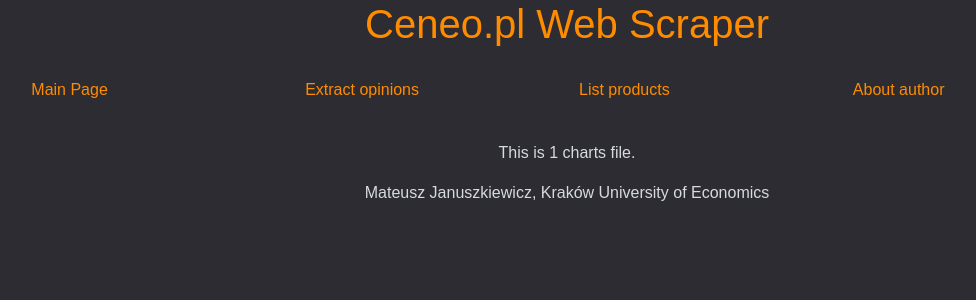
After one commit to Matitojanu/OOPCeneoWebScraperMJ, a Flask app: page /charts/1 in a window 1280 px wide. The commit adds this page. Shown: the top 300 px of the page, without its empty margins (73-1049 px from the left). Run offline with Flask 3, Linux system fonts and the light colour scheme; some libraries are stand-ins or nearby versions.

Commit message:
2024-05-29 MJ

```diff
--- a/app/routes.py
+++ b/app/routes.py
@@ -1,5 +1,6 @@
 from app import app
-from flask import render_template, request, redirect, url_for
+from flask import render_template, request, redirect, url_for, send_file
+import io
 import os
 import json
 import requests
@@ -86,7 +87,29 @@
 @app.route('/product/<product_id>')
 def product(product_id):
     if os.path.exists("app/data/opinions"):
-        with open(f"app/data/opinions/{product_id}.json", "r", encoding="UTF-8") as jf:
-            opinions = json.load(jf)
-        return render_template("product.html", product_id = product_id, opinions = opinions)
-    return redirect(url_for('extract.html'))
+        opinions = pd.read_json(f"app/data/opinions/{product_id}.json")
+        return render_template("product.html", product_id=product_id, opinions = opinions.to_html(classes="table table-warning table-striped"), table_id="opinions", index=False)
+    return redirect(url_for('extract'))
+
+@app.route('/charts/<product_id>')
+def charts(product_id):
+    return render_template('charts.html', product_id=product_id)
+
+@app.route('/download_json/<product_id>')
+def download_json(product_id):
+    return send_file(f"/data/opinions/{product_id}.json", "text/json", as_attachment=True)
+
+@app.route('/download_csv/<product_id>')
+def download_csv(product_id):
+    opinions = pd.read_json(f"app/data/opinions/{product_id}.json")
+    buffer = io.BytesIO(opinions.to_csv(index=False).encode())
+    return send_file(buffer, "text/csv", as_attachment=True, download_name=f"{product_id}.csv")
+
+@app.route('/download_xlsx/<product_id>')
+def download_xlsx(product_id):
+    opinions = pd.read_json(f"app/data/opinions/{product_id}.json")
+    buffer = io.BytesIO()
+    with pd.ExcelWriter(buffer) as writer:
+        opinions.to_excel(writer, index=False)
+    buffer.seek(0)
+    return send_file(buffer, "application/vnd.openxmlformats-officedocument.spreadsheetml.sheet", as_attachment=True, download_name=f"{product_id}.xlsx")
--- a/app/templates/base.html
+++ b/app/templates/base.html
@@ -6,6 +6,9 @@
     <link rel="stylesheet" href="https://cdn.jsdelivr.net/npm/bootstrap@5.3.3/dist/css/bootstrap.min.css">
     <script src="https://cdn.jsdelivr.net/npm/@popperjs/core@2.11.8/dist/umd/popper.min.js" integrity="sha384-I7E8VVD/ismYTF4hNIPjVp/Zjvgyol6VFvRkX/vR+Vc4jQkC+hVqc2pM8ODewa9r" crossorigin="anonymous"></script>
     <script src="https://cdn.jsdelivr.net/npm/bootstrap@5.3.3/dist/js/bootstrap.min.js" integrity="sha384-0pUGZvbkm6XF6gxjEnlmuGrJXVbNuzT9qBBavbLwCsOGabYfZo0T0to5eqruptLy" crossorigin="anonymous"></script>
+    <link rel="stylesheet" href="https://cdn.datatables.net/2.0.8/css/dataTables.dataTables.css" />
+    <script src="https://cdn.datatables.net/2.0.8/js/dataTables.js"></script>
+    <script src="https://ajax.googleapis.com/ajax/libs/jquery/3.7.1/jquery.min.js"></script>
     <link rel="stylesheet" href="{{url_for('static', filename='style.css')}}">
     <title>Ceneo.pl Web Scraper</title>
 </head>
@@ -37,5 +40,8 @@
     <footer>
         <p>Mateusz Januszkiewicz, Kraków University of Economics</p>
     </footer>
+    {% block scripts %}
+
+    {% endblock %}
 </body>
 </html>
--- /dev/null
+++ b/app/templates/charts.html
@@ -0,0 +1,4 @@
+{% extends 'base.html' %}
+{% block content %}
+        <p>This is {{product_id}} charts file. </p>
+{% endblock %}
```
Also changed, not shown: app/templates/product.html (+10 -1 lines), app/templates/products.html (+9 -1 lines).
